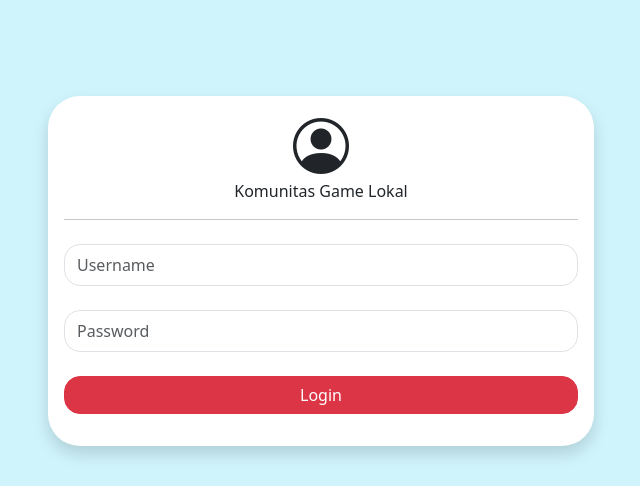
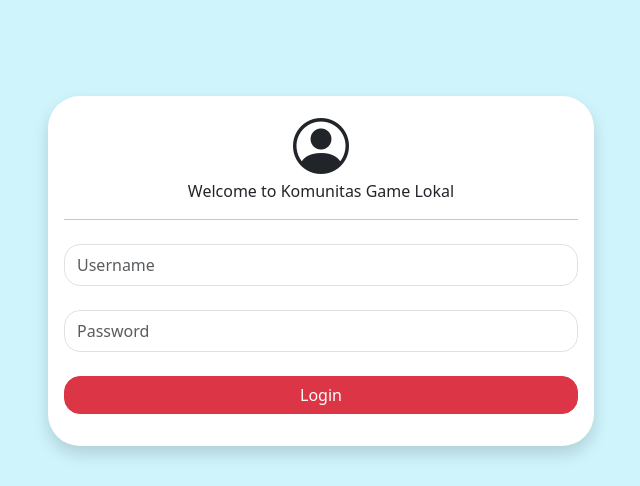
Before and after one commit to Tsaqif691/Komunitasgamelokal, a PHP site: page /login.php in a window 1280 px wide. Shown: the top 486 px of the page, without its empty margins (319-959 px from the left). Run offline with PHP 8.4, Linux system fonts and the light colour scheme.

Commit message:
ubah judul form login

```diff
--- a/login.php
+++ b/login.php
@@ -71,7 +71,7 @@ if ($_SERVER["REQUEST_METHOD"] == "POST") {
                         <div class="card-body">
                             <div class="text-center mb-3">
                                 <i class="bi bi-person-circle h1 display-4"></i>
-                                <p>Komunitas Game Lokal</p>
+                                <p>Welcome to Komunitas Game Lokal</p>
                                 <hr />
                             </div>
                             <form action="" method="post">
```
